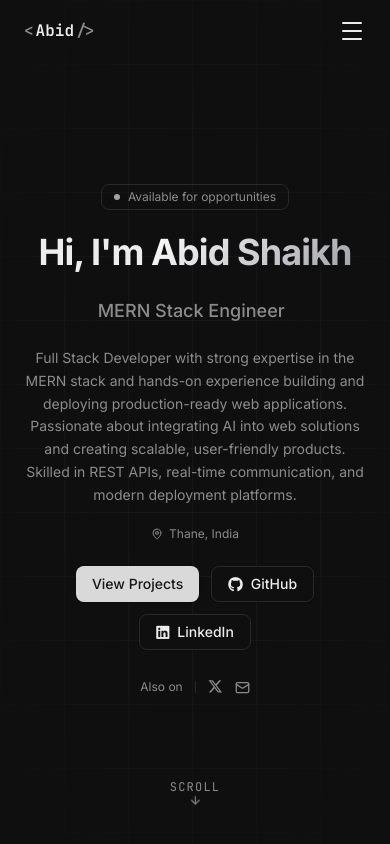
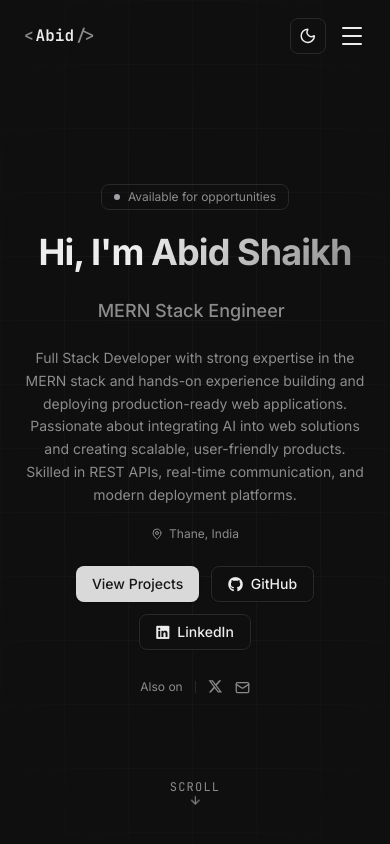
Before and after one commit to Abid-sh84/portfolio-v3, a React (Vite) app: page / in a window 390 px wide. Shown: the top 844 px of the page. Built offline with nearby package versions, Linux system fonts and the light colour scheme.

Commit message:
feat: implement responsive navbar, theme provider, and global CSS styling

```diff
--- a/src/App.jsx
+++ b/src/App.jsx
@@ -1,16 +1,19 @@
 import { BrowserRouter, Routes, Route } from 'react-router-dom'
+import { ThemeProvider } from '@/components/theme-provider'
 import Home from '@/pages/Home'
 import NotFound from '@/pages/NotFound'
 import './App.css'
 
 function App() {
   return (
+    <ThemeProvider defaultTheme="dark" storageKey="portfolio-theme">
       <BrowserRouter>
         <Routes>
           <Route path="/" element={<Home />} />
           <Route path="*" element={<NotFound />} />
         </Routes>
       </BrowserRouter>
+    </ThemeProvider>
   )
 }
 
--- a/src/components/Navbar.jsx
+++ b/src/components/Navbar.jsx
@@ -1,6 +1,7 @@
 import { useEffect, useRef } from 'react'
 import { Button } from '@/components/ui/button'
 import { Separator } from '@/components/ui/separator'
+import { ThemeToggle } from '@/components/ThemeToggle'
 import { personalInfo } from '@/lib/constants'
 
 const navLinks = [
@@ -61,14 +62,19 @@ export default function Navbar() {
             ))}
           </ul>
 
-          {/* Contact Link (desktop) */}
-          <Button asChild variant="outline" size="sm" className="hidden md:inline-flex text-xs">
+          {/* Actions (desktop) */}
+          <div className="hidden md:flex items-center gap-2">
+            <ThemeToggle />
+            <Button asChild variant="outline" size="sm" className="text-xs">
               <a href={`mailto:${personalInfo.email}`}>Contact</a>
             </Button>
+          </div>
 
+          <div className="md:hidden flex items-center gap-3">
+            <ThemeToggle />
             {/* Hamburger */}
             <button
-            className="md:hidden flex flex-col gap-1.5 cursor-pointer bg-transparent border-none p-1"
+              className="flex flex-col gap-1.5 cursor-pointer bg-transparent border-none p-1"
               onClick={toggleMenu}
               aria-label="Toggle menu"
             >
@@ -76,6 +82,7 @@ export default function Navbar() {
               <span className="block w-5 h-0.5 bg-foreground rounded" />
               <span className="block w-5 h-0.5 bg-foreground rounded" />
             </button>
+          </div>
         </div>
 
         {/* Scrolled border */}
@@ -117,7 +124,7 @@ export default function Navbar() {
 
       <style>{`
         nav.nav-scrolled {
-          background: hsl(0 0% 6% / 0.95) !important;
+          background: hsl(var(--background) / 0.95) !important;
           padding-top: 12px !important;
           padding-bottom: 12px !important;
           backdrop-filter: blur(20px) !important;
--- /dev/null
+++ b/src/components/ThemeToggle.jsx
@@ -0,0 +1,24 @@
+import { useTheme } from "@/components/theme-provider"
+import { Button } from "@/components/ui/button"
+import { Moon, Sun } from "lucide-react"
+
+export function ThemeToggle() {
+  const { theme, setTheme } = useTheme()
+
+  const toggleTheme = () => {
+    setTheme(theme === "dark" ? "light" : "dark")
+  }
+
+  return (
+    <Button
+      variant="ghost"
+      size="icon"
+      onClick={toggleTheme}
+      className="relative w-9 h-9 rounded-md border border-border"
+      aria-label="Toggle theme"
+    >
+      <Sun className="h-[1.1rem] w-[1.1rem] transition-all scale-100 rotate-0 dark:-rotate-90 dark:scale-0" />
+      <Moon className="absolute h-[1.1rem] w-[1.1rem] transition-all scale-0 rotate-90 dark:rotate-0 dark:scale-100" />
+    </Button>
+  )
+}
--- /dev/null
+++ b/src/components/theme-provider.jsx
@@ -0,0 +1,55 @@
+import { createContext, useContext, useEffect, useState } from "react"
+
+const ThemeProviderContext = createContext()
+
+export function ThemeProvider({
+  children,
+  defaultTheme = "system",
+  storageKey = "vite-ui-theme",
+  ...props
+}) {
+  const [theme, setTheme] = useState(
+    () => localStorage.getItem(storageKey) || defaultTheme
+  )
+
+  useEffect(() => {
+    const root = window.document.documentElement
+
+    root.classList.remove("light", "dark")
+
+    if (theme === "system") {
+      const systemTheme = window.matchMedia("(prefers-color-scheme: dark)")
+        .matches
+        ? "dark"
+        : "light"
+
+      root.classList.add(systemTheme)
+      return
+    }
+
+    root.classList.add(theme)
+  }, [theme])
+
+  const value = {
+    theme,
+    setTheme: (theme) => {
+      localStorage.setItem(storageKey, theme)
+      setTheme(theme)
+    },
+  }
+
+  return (
+    <ThemeProviderContext.Provider {...props} value={value}>
+      {children}
+    </ThemeProviderContext.Provider>
+  )
+}
+
+export const useTheme = () => {
+  const context = useContext(ThemeProviderContext)
+
+  if (context === undefined)
+    throw new Error("useTheme must be used within a ThemeProvider")
+
+  return context
+}
--- a/src/index.css
+++ b/src/index.css
@@ -7,6 +7,38 @@
 /* ── shadcn/ui CSS Variables ── */
 @layer base {
   :root {
+    --background: 0 0% 100%;
+    --foreground: 0 0% 9%;
+
+    --card: 0 0% 100%;
+    --card-foreground: 0 0% 9%;
+
+    --popover: 0 0% 100%;
+    --popover-foreground: 0 0% 9%;
+
+    --primary: 0 0% 9%;
+    --primary-foreground: 0 0% 98%;
+
+    --secondary: 0 0% 96.1%;
+    --secondary-foreground: 0 0% 9%;
+
+    --muted: 0 0% 96.1%;
+    --muted-foreground: 0 0% 45.1%;
+
+    --accent: 0 0% 96.1%;
+    --accent-foreground: 0 0% 9%;
+
+    --destructive: 0 84.2% 60.2%;
+    --destructive-foreground: 0 0% 98%;
+
+    --border: 0 0% 89.8%;
+    --input: 0 0% 89.8%;
+    --ring: 0 0% 3.9%;
+
+    --radius: 0.625rem;
+  }
+
+  .dark {
     --background: 0 0% 6%;
     --foreground: 0 0% 93%;
 
@@ -34,14 +66,15 @@
     --border: 0 0% 16%;
     --input: 0 0% 16%;
     --ring: 0 0% 55%;
-
-    --radius: 0.625rem;
   }
 }
 
 @layer base {
   * {
     @apply border-border box-border m-0 p-0;
+    transition-property: color, background-color, border-color, text-decoration-color, fill, stroke;
+    transition-timing-function: cubic-bezier(0.4, 0, 0.2, 1);
+    transition-duration: 300ms;
   }
 
   html {
@@ -74,9 +107,9 @@
   font-family: 'JetBrains Mono', monospace;
 }
 
-/* Gradient Text — Greyscale */
+/* Gradient Text */
 .gradient-text {
-  background: linear-gradient(135deg, #ffffff 0%, #a1a1aa 100%);
+  background: linear-gradient(135deg, hsl(var(--foreground)) 0%, hsl(var(--muted-foreground)) 100%);
   -webkit-background-clip: text;
   -webkit-text-fill-color: transparent;
   background-clip: text;
```
Lines whose indentation alone changed are shown as unchanged.
